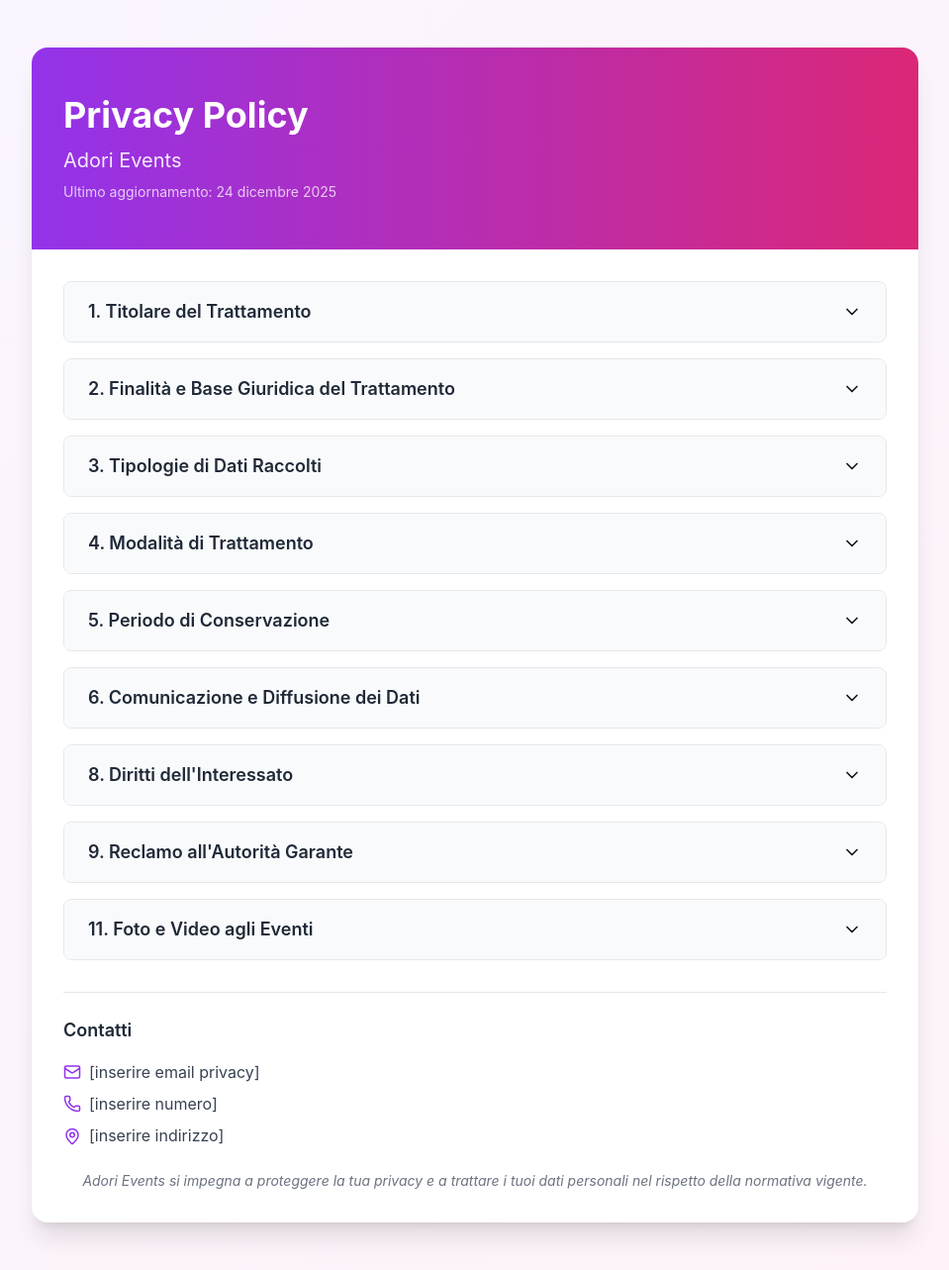
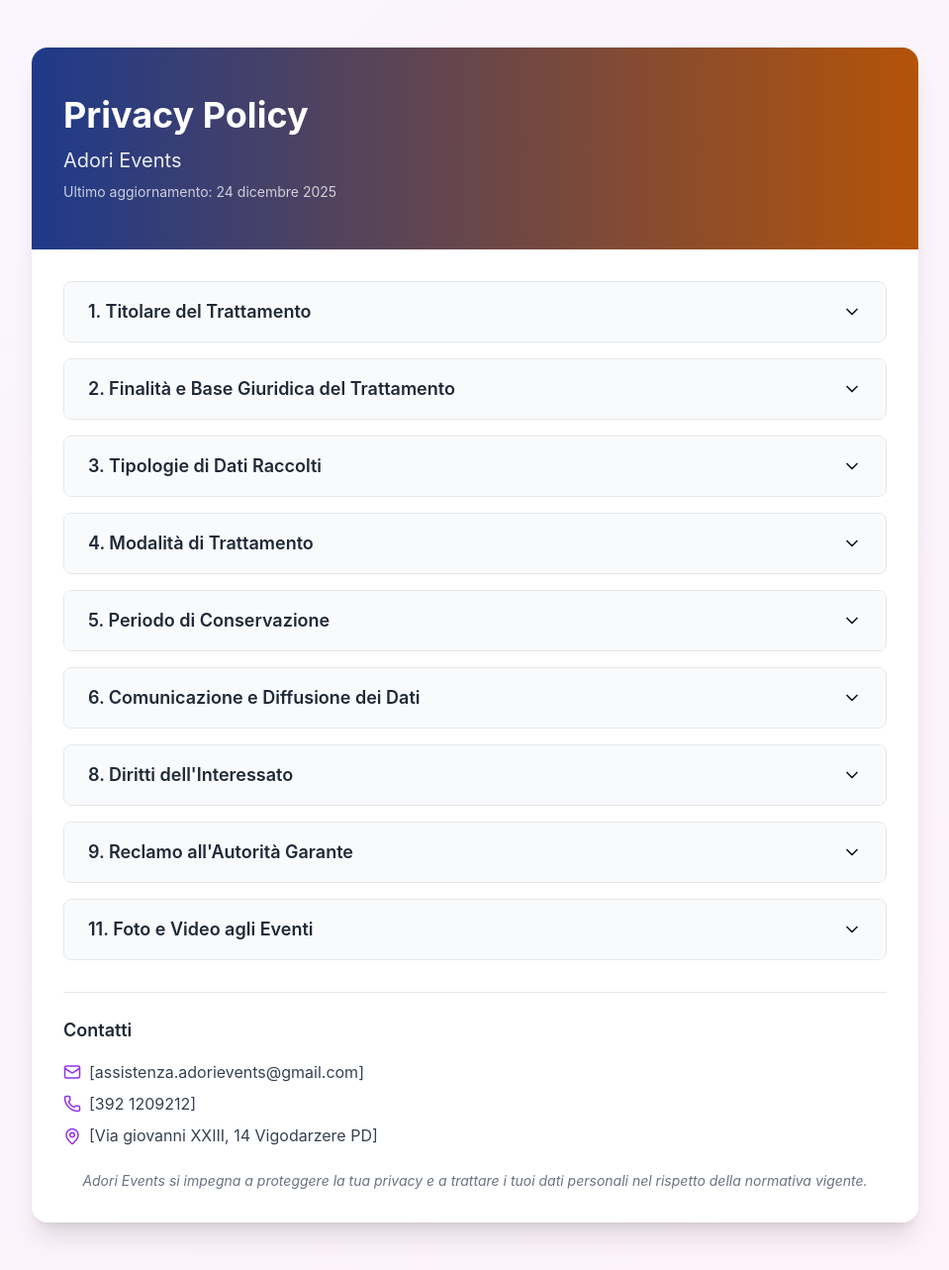
Before and after one commit to Gregoriounipd/fast-events, a Next.js app: page /privacy in a window 1280 px wide. Shown: the whole page at 99% size, without its empty margins (160-1119 px from the left). Built offline with nearby package versions, Linux system fonts and the light colour scheme.

Commit message:
fix contatti

```diff
--- a/app/privacy/page.js
+++ b/app/privacy/page.js
@@ -34,7 +34,7 @@
     <div className="min-h-screen bg-gradient-to-br from-purple-50 to-pink-50 py-12 px-4">
       <div className="max-w-4xl mx-auto bg-white rounded-2xl shadow-xl overflow-hidden">
         {/* Header */}
-        <div className="bg-gradient-to-r from-purple-600 to-pink-600 text-white px-8 py-12">
+        <div className="bg-gradient-to-r from-blue-900 to-amber-700 text-white px-8 py-12">
           <h1 className="text-4xl font-bold mb-3">Privacy Policy</h1>
           <p className="text-xl opacity-90">Adori Events</p>
           <p className="text-sm mt-2 opacity-75">Ultimo aggiornamento: 24 dicembre 2025</p>
@@ -47,15 +47,15 @@
               <p className="font-semibold text-lg text-purple-600">Adori Events</p>
               <div className="flex items-start gap-2 text-gray-700">
                 <MapPin size={18} className="mt-1 flex-shrink-0" />
-                <span>[Inserire indirizzo completo]</span>
+                <span>[via Giovanni XXIII, 14 Vigodarzere PD ]</span>
               </div>
               <div className="flex items-center gap-2 text-gray-700">
                 <Mail size={18} className="flex-shrink-0" />
-                <span>[inserire email]</span>
+                <span>[assistenza.adorievents@gmail.com]</span>
               </div>
               <div className="flex items-center gap-2 text-gray-700">
                 <Phone size={18} className="flex-shrink-0" />
-                <span>[inserire numero]</span>
+                <span>[392 1209212]</span>
               </div>
               <p className="text-gray-700">Partita IVA: [Inserire P.IVA]</p>
             </div>
@@ -219,15 +219,15 @@
             <div className="space-y-2 text-gray-700">
               <div className="flex items-center gap-2">
                 <Mail size={18} className="text-purple-600" />
-                <span>[inserire email privacy]</span>
+                <span>[assistenza.adorievents@gmail.com]</span>
               </div>
               <div className="flex items-center gap-2">
                 <Phone size={18} className="text-purple-600" />
-                <span>[inserire numero]</span>
+                <span>[392 1209212]</span>
               </div>
               <div className="flex items-start gap-2">
                 <MapPin size={18} className="text-purple-600 mt-1" />
-                <span>[inserire indirizzo]</span>
+                <span>[Via giovanni XXIII, 14 Vigodarzere PD]</span>
               </div>
             </div>
             <p className="mt-6 text-center text-sm text-gray-500 italic">
```
